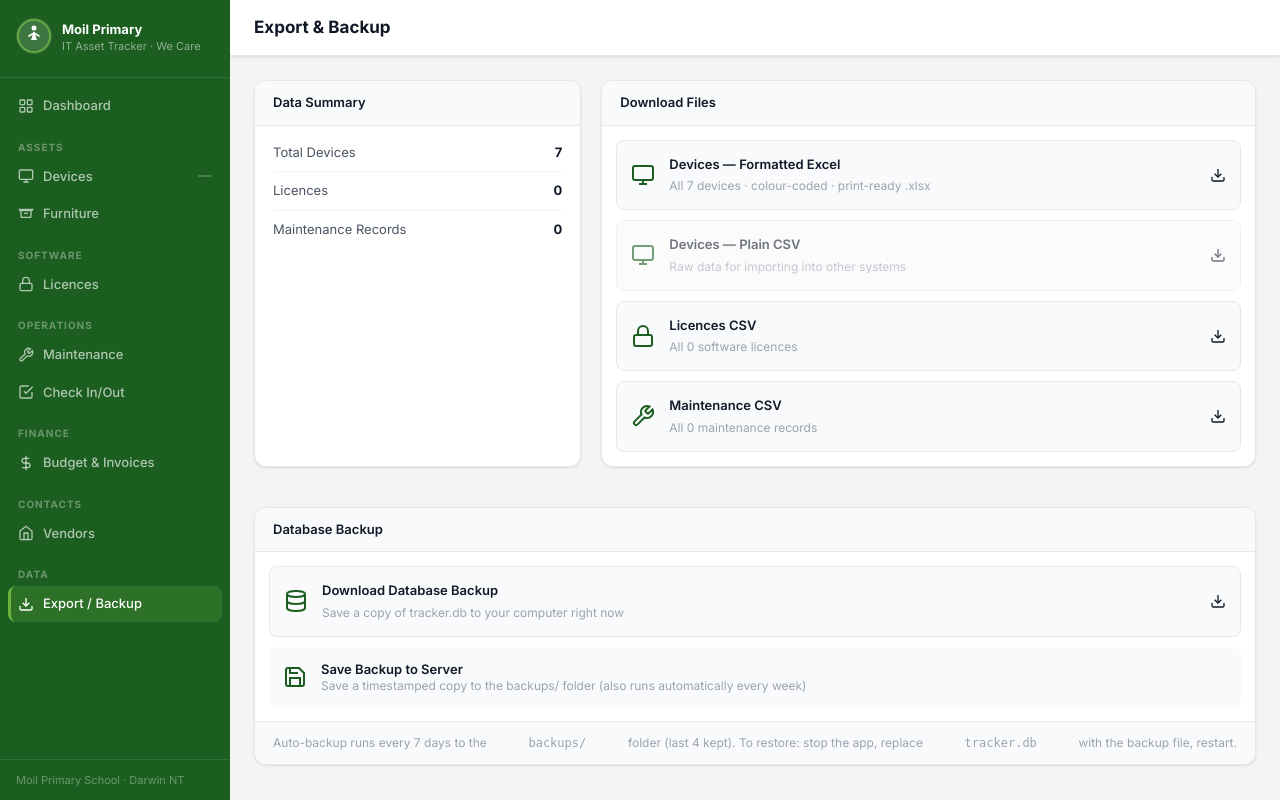
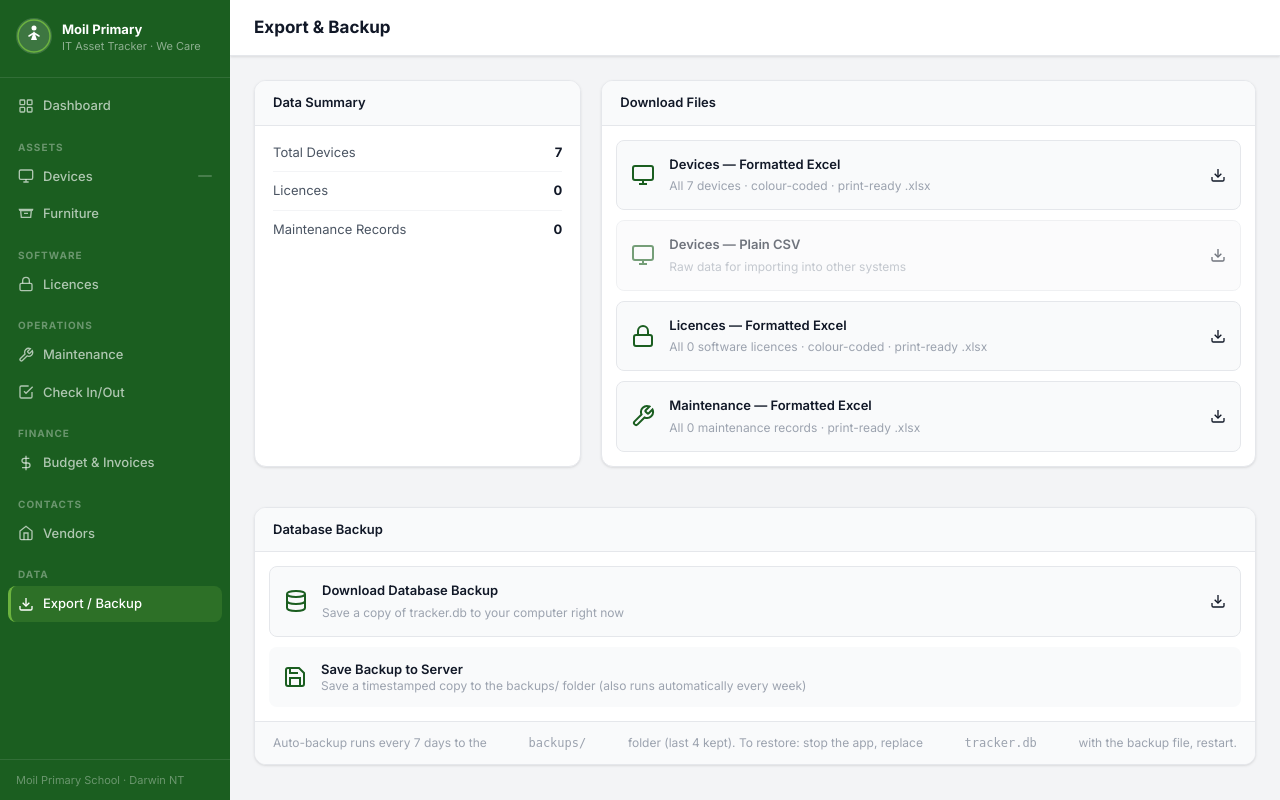
Before and after one commit to Amritak47/school-assets, a Flask app: page /export in a window 1280 px wide. Run offline with Flask 3, Linux system fonts and the light colour scheme; data comes from the database, SQL or seed files in the repository; data that the repository does not hold is empty.

Commit message:
Format licences and maintenance exports as styled Excel files
Licences (purple theme):
- Status colour-coded: green=active, red=expired, amber=pending
- Cost columns formatted with $ and commas
- Auto-filter, freeze panes, landscape A4 print-ready

Maintenance (brown theme):
- Joins device make/model into single column
- Cost formatted, auto-filter, freeze panes, landscape A4

Both updated in Export & Backup page labels.

https://claude.ai/code/session_01BcCwyawwxEcVQ4dbTMZF8L

```diff
--- a/app.py
+++ b/app.py
@@ -1164,31 +1164,215 @@ def export_devices_xlsx():
 
 @app.route('/export/licences.csv')
 def export_licences():
+    from openpyxl import Workbook
+    from openpyxl.styles import Font, PatternFill, Alignment, Border, Side
+    from openpyxl.utils import get_column_letter
+    import datetime as dt
+
     rows = g.db.execute("SELECT * FROM licences ORDER BY software").fetchall()
-    out = io.StringIO()
-    w = csv.writer(out)
-    w.writerow(['Software','Vendor','Type','Seats','Cost/Unit','Total','Renewal','Status','Notes'])
-    for r in rows:
-        w.writerow([r['software'],r['vendor'],r['licence_type'],r['seats'],
-                    r['cost_per_unit'],r['total_cost'],r['renewal_date'],r['status'],r['notes']])
-    return Response(out.getvalue(), mimetype='text/csv',
-                    headers={'Content-Disposition': 'attachment; filename=licences.csv'})
+
+    PURPLE    = '4527A0'
+    WHITE_FG  = 'FFFFFF'
+    ALT_ROW   = 'F5F3FF'
+    WHITE     = 'FFFFFF'
+    thin      = Side(style='thin', color='E5E7EB')
+    border    = Border(left=thin, right=thin, top=thin, bottom=thin)
+    today     = dt.date.today().strftime('%d %B %Y')
+    today_str = dt.date.today().strftime('%Y%m%d')
+
+    STATUS_FILLS = {
+        'active':   PatternFill('solid', fgColor='DCFCE7'),
+        'expired':  PatternFill('solid', fgColor='FEE2E2'),
+        'pending':  PatternFill('solid', fgColor='FEF3C7'),
+        'inactive': PatternFill('solid', fgColor='F3F4F6'),
+    }
+    STATUS_FONTS = {
+        'active':   Font(name='Calibri', color='166534', bold=True, size=10),
+        'expired':  Font(name='Calibri', color='991B1B', bold=True, size=10),
+        'pending':  Font(name='Calibri', color='92400E', bold=True, size=10),
+        'inactive': Font(name='Calibri', color='6B7280', bold=True, size=10),
+    }
+
+    wb = Workbook()
+    ws = wb.active
+    ws.title = 'Licences'
+
+    headers = ['Software', 'Vendor', 'Licence Type', 'Seats',
+               'Cost / Unit', 'Total Cost', 'Billing Year',
+               'Renewal Date', 'Status', 'Assigned To', 'Notes']
+    col_widths = [28, 20, 16, 8, 12, 12, 12, 14, 12, 22, 36]
+    n_cols = len(headers)
+
+    # Title
+    ws.merge_cells(f'A1:{get_column_letter(n_cols)}1')
+    tc = ws['A1']
+    tc.value     = f'Moil Primary School — Software Licences    {len(rows)} record{"s" if len(rows)!=1 else ""}    Printed {today}'
+    tc.font      = Font(name='Calibri', bold=True, size=12, color=WHITE_FG)
+    tc.fill      = PatternFill('solid', fgColor=PURPLE)
+    tc.alignment = Alignment(horizontal='left', vertical='center', indent=1)
+    ws.row_dimensions[1].height = 26
+
+    # Headers
+    for col, h in enumerate(headers, 1):
+        cell = ws.cell(row=2, column=col, value=h)
+        cell.fill      = PatternFill('solid', fgColor=PURPLE)
+        cell.font      = Font(name='Calibri', bold=True, size=10, color=WHITE_FG)
+        cell.alignment = Alignment(horizontal='center', vertical='center')
+        cell.border    = border
+    ws.row_dimensions[2].height = 18
+
+    # Data
+    for i, r in enumerate(rows):
+        rn  = i + 3
+        alt = PatternFill('solid', fgColor=ALT_ROW if i % 2 else WHITE)
+        stat = (r['status'] or '').lower()
+        vals = [
+            r['software'] or '',
+            r['vendor'] or '',
+            r['licence_type'] or '',
+            r['seats'] or '',
+            f"${r['cost_per_unit']:,.2f}" if r['cost_per_unit'] else '',
+            f"${r['total_cost']:,.2f}"    if r['total_cost']    else '',
+            r['billing_year'] or '',
+            r['renewal_date'] or '',
+            (r['status'] or '').title(),
+            r['assigned_to'] or '',
+            r['notes'] or '',
+        ]
+        for col, val in enumerate(vals, 1):
+            cell = ws.cell(row=rn, column=col, value=val)
+            cell.border = border
+            if col == 9 and stat in STATUS_FILLS:
+                cell.fill      = STATUS_FILLS[stat]
+                cell.font      = STATUS_FONTS[stat]
+                cell.alignment = Alignment(horizontal='center', vertical='center')
+            else:
+                cell.fill      = alt
+                cell.font      = Font(name='Calibri', size=10)
+                cell.alignment = Alignment(vertical='center', wrap_text=(col == 11))
+        ws.row_dimensions[rn].height = 15
+
+    for col, w in enumerate(col_widths, 1):
+        ws.column_dimensions[get_column_letter(col)].width = w
+    ws.auto_filter.ref = f'A2:{get_column_letter(n_cols)}{len(rows)+2}'
+    ws.freeze_panes    = 'A3'
+    ws.page_setup.orientation = 'landscape'
+    ws.page_setup.fitToPage   = True
+    ws.page_setup.fitToWidth  = 1
+    ws.page_setup.fitToHeight = 0
+    ws.page_setup.paperSize   = 9
+    ws.print_title_rows       = '1:2'
+    ws.page_margins.left = ws.page_margins.right  = 0.5
+    ws.page_margins.top  = ws.page_margins.bottom = 0.6
+    ws.sheet_properties.pageSetUpPr.fitToPage = True
+
+    out = io.BytesIO()
+    wb.save(out)
+    out.seek(0)
+    return Response(
+        out.getvalue(),
+        mimetype='application/vnd.openxmlformats-officedocument.spreadsheetml.sheet',
+        headers={'Content-Disposition': f'attachment; filename=Moil_Licences_{today_str}.xlsx'}
+    )
 
 
 @app.route('/export/maintenance.csv')
 def export_maintenance():
+    from openpyxl import Workbook
+    from openpyxl.styles import Font, PatternFill, Alignment, Border, Side
+    from openpyxl.utils import get_column_letter
+    import datetime as dt
+
     rows = g.db.execute("""
-        SELECT m.*, d.asset_tag, d.device_type FROM maintenance m
+        SELECT m.*, d.asset_tag, d.serial_number, d.device_type, d.make, d.model
+        FROM maintenance m
         LEFT JOIN devices d ON m.device_id=d.id ORDER BY m.date DESC
     """).fetchall()
-    out = io.StringIO()
-    w = csv.writer(out)
-    w.writerow(['Date','Asset Tag','Device Type','Type','Technician','Cost','Notes'])
-    for r in rows:
-        w.writerow([r['date'],r['asset_tag'],r['device_type'],r['type'],
-                    r['technician'],r['cost'],r['notes']])
-    return Response(out.getvalue(), mimetype='text/csv',
-                    headers={'Content-Disposition': 'attachment; filename=maintenance.csv'})
+
+    BROWN     = '4E342E'
+    WHITE_FG  = 'FFFFFF'
+    ALT_ROW   = 'FFF8F6'
+    WHITE     = 'FFFFFF'
+    thin      = Side(style='thin', color='E5E7EB')
+    border    = Border(left=thin, right=thin, top=thin, bottom=thin)
+    today     = dt.date.today().strftime('%d %B %Y')
+    today_str = dt.date.today().strftime('%Y%m%d')
+
+    wb = Workbook()
+    ws = wb.active
+    ws.title = 'Maintenance'
+
+    headers = ['Date', 'Asset Tag', 'Serial No', 'Device Type',
+               'Make / Model', 'Repair Type', 'Technician',
+               'Cost', 'Status After', 'Notes']
+    col_widths = [13, 13, 14, 16, 26, 18, 18, 10, 14, 36]
+    n_cols = len(headers)
+
+    # Title
+    ws.merge_cells(f'A1:{get_column_letter(n_cols)}1')
+    tc = ws['A1']
+    tc.value     = f'Moil Primary School — Maintenance Records    {len(rows)} record{"s" if len(rows)!=1 else ""}    Printed {today}'
+    tc.font      = Font(name='Calibri', bold=True, size=12, color=WHITE_FG)
+    tc.fill      = PatternFill('solid', fgColor=BROWN)
+    tc.alignment = Alignment(horizontal='left', vertical='center', indent=1)
+    ws.row_dimensions[1].height = 26
+
+    # Headers
+    for col, h in enumerate(headers, 1):
+        cell = ws.cell(row=2, column=col, value=h)
+        cell.fill      = PatternFill('solid', fgColor=BROWN)
+        cell.font      = Font(name='Calibri', bold=True, size=10, color=WHITE_FG)
+        cell.alignment = Alignment(horizontal='center', vertical='center')
+        cell.border    = border
+    ws.row_dimensions[2].height = 18
+
+    # Data
+    for i, r in enumerate(rows):
+        rn  = i + 3
+        alt = PatternFill('solid', fgColor=ALT_ROW if i % 2 else WHITE)
+        make_model = ' '.join(filter(None, [r['make'], r['model']])) or '—'
+        vals = [
+            r['date'] or '',
+            r['asset_tag'] or r['serial_number'] or '—',
+            r['serial_number'] or '',
+            r['device_type'] or '',
+            make_model,
+            r['type'] or '',
+            r['technician'] or '',
+            f"${r['cost']:,.2f}" if r['cost'] else '',
+            r['status_after'] or '',
+            r['notes'] or '',
+        ]
+        for col, val in enumerate(vals, 1):
+            cell = ws.cell(row=rn, column=col, value=val)
+            cell.fill      = alt
+            cell.font      = Font(name='Calibri', size=10)
+            cell.alignment = Alignment(vertical='center', wrap_text=(col == 10))
+            cell.border    = border
+        ws.row_dimensions[rn].height = 15
+
+    for col, w in enumerate(col_widths, 1):
+        ws.column_dimensions[get_column_letter(col)].width = w
+    ws.auto_filter.ref = f'A2:{get_column_letter(n_cols)}{len(rows)+2}'
+    ws.freeze_panes    = 'A3'
+    ws.page_setup.orientation = 'landscape'
+    ws.page_setup.fitToPage   = True
+    ws.page_setup.fitToWidth  = 1
+    ws.page_setup.fitToHeight = 0
+    ws.page_setup.paperSize   = 9
+    ws.print_title_rows       = '1:2'
+    ws.page_margins.left = ws.page_margins.right  = 0.5
+    ws.page_margins.top  = ws.page_margins.bottom = 0.6
+    ws.sheet_properties.pageSetUpPr.fitToPage = True
+
+    out = io.BytesIO()
+    wb.save(out)
+    out.seek(0)
+    return Response(
+        out.getvalue(),
+        mimetype='application/vnd.openxmlformats-officedocument.spreadsheetml.sheet',
+        headers={'Content-Disposition': f'attachment; filename=Moil_Maintenance_{today_str}.xlsx'}
+    )
 
 
 @app.route('/export/backup/download')
--- a/templates/export.html
+++ b/templates/export.html
@@ -36,16 +36,16 @@
       <a href="{{ url_for('export_licences') }}" class="export-btn">
         <svg viewBox="0 0 24 24" fill="none" stroke="currentColor" stroke-width="2"><rect x="3" y="11" width="18" height="11" rx="2"/><path d="M7 11V7a5 5 0 0 1 10 0v4"/></svg>
         <div>
-          <strong>Licences CSV</strong>
-          <span>All {{ lic_count }} software licences</span>
+          <strong>Licences — Formatted Excel</strong>
+          <span>All {{ lic_count }} software licences · colour-coded · print-ready .xlsx</span>
         </div>
         <svg viewBox="0 0 24 24" fill="none" stroke="currentColor" stroke-width="2" width="16" height="16"><path d="M21 15v4a2 2 0 0 1-2 2H5a2 2 0 0 1-2-2v-4"/><polyline points="7 10 12 15 17 10"/><line x1="12" y1="15" x2="12" y2="3"/></svg>
       </a>
       <a href="{{ url_for('export_maintenance') }}" class="export-btn">
         <svg viewBox="0 0 24 24" fill="none" stroke="currentColor" stroke-width="2"><path d="M14.7 6.3a1 1 0 0 0 0 1.4l1.6 1.6a1 1 0 0 0 1.4 0l3.77-3.77a6 6 0 0 1-7.94 7.94l-6.91 6.91a2.12 2.12 0 0 1-3-3l6.91-6.91a6 6 0 0 1 7.94-7.94l-3.76 3.76z"/></svg>
         <div>
-          <strong>Maintenance CSV</strong>
-          <span>All {{ mnt_count }} maintenance records</span>
+          <strong>Maintenance — Formatted Excel</strong>
+          <span>All {{ mnt_count }} maintenance records · print-ready .xlsx</span>
         </div>
         <svg viewBox="0 0 24 24" fill="none" stroke="currentColor" stroke-width="2" width="16" height="16"><path d="M21 15v4a2 2 0 0 1-2 2H5a2 2 0 0 1-2-2v-4"/><polyline points="7 10 12 15 17 10"/><line x1="12" y1="15" x2="12" y2="3"/></svg>
       </a>
```
